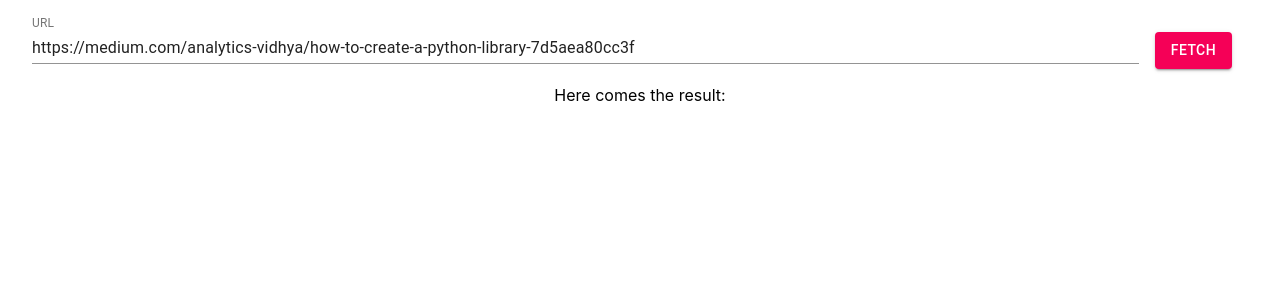
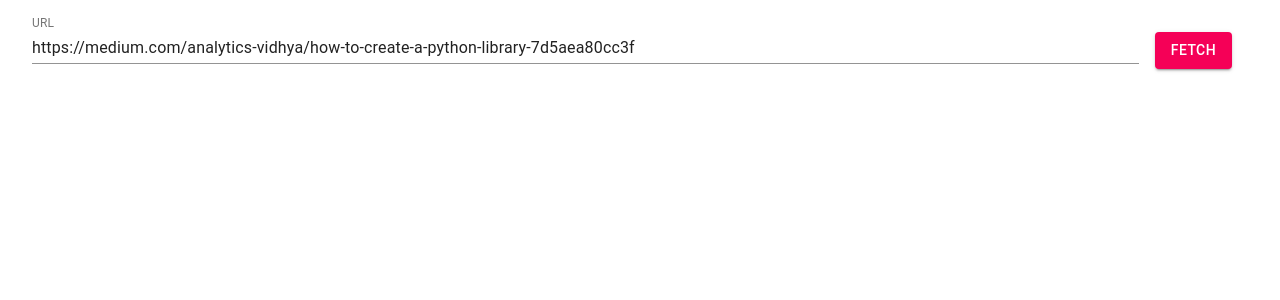
Before and after one commit to hex0cter/web2md, a React (Create React App) app: page / in a window 1280 px wide. Shown: the top 300 px of the page. Built offline with nearby package versions, Linux system fonts and the light colour scheme.

Commit message:
Markdown can be rendered

```diff
--- a/package.json
+++ b/package.json
@@ -10,6 +10,7 @@
     "axios": "^0.21.1",
     "react": "^17.0.2",
     "react-dom": "^17.0.2",
+    "react-markdown": "^6.0.2",
     "react-scripts": "4.0.3",
     "web-vitals": "^1.0.1"
   },
--- a/src/components/ResultPanel/index.css
+++ b/src/components/ResultPanel/index.css
@@ -0,0 +1,9 @@
+.ResultPanel {
+  text-align: initial;
+  font-family: charter, Georgia, Cambria, "Times New Roman", Times, serif;
+  font-size: large;
+}
+
+.ResultPanel img {
+  max-width: 100%;
+}
--- a/src/components/ResultPanel/index.js
+++ b/src/components/ResultPanel/index.js
@@ -1,4 +1,5 @@
 import * as React from 'react';
+import ReactMarkdown from 'react-markdown';
 import { useStateContext } from '../../stateContext';
 import './index.css';
 
@@ -9,7 +10,8 @@ function ResultPanel() {
 
   return (
     <div className="ResultPanel">
-      Here comes the result: { JSON.stringify(markdown) }
+      <ReactMarkdown>{ markdown }</ReactMarkdown>
+      {/* Here comes the result: { JSON.stringify(markdown) } */}
     </div>
   );
 }
```
Also changed, not shown: 1 other file (tests, documents, lock files or other folders).
